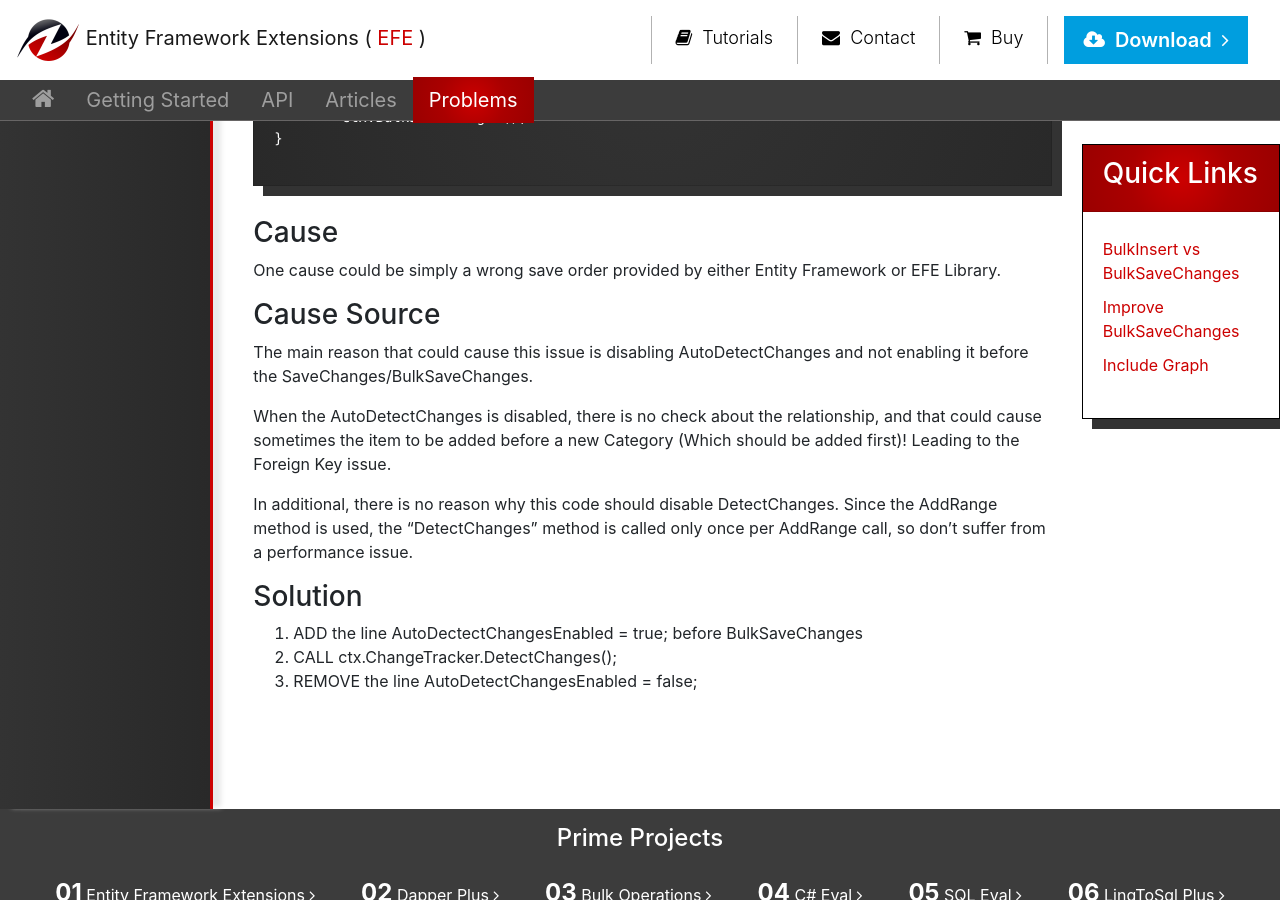
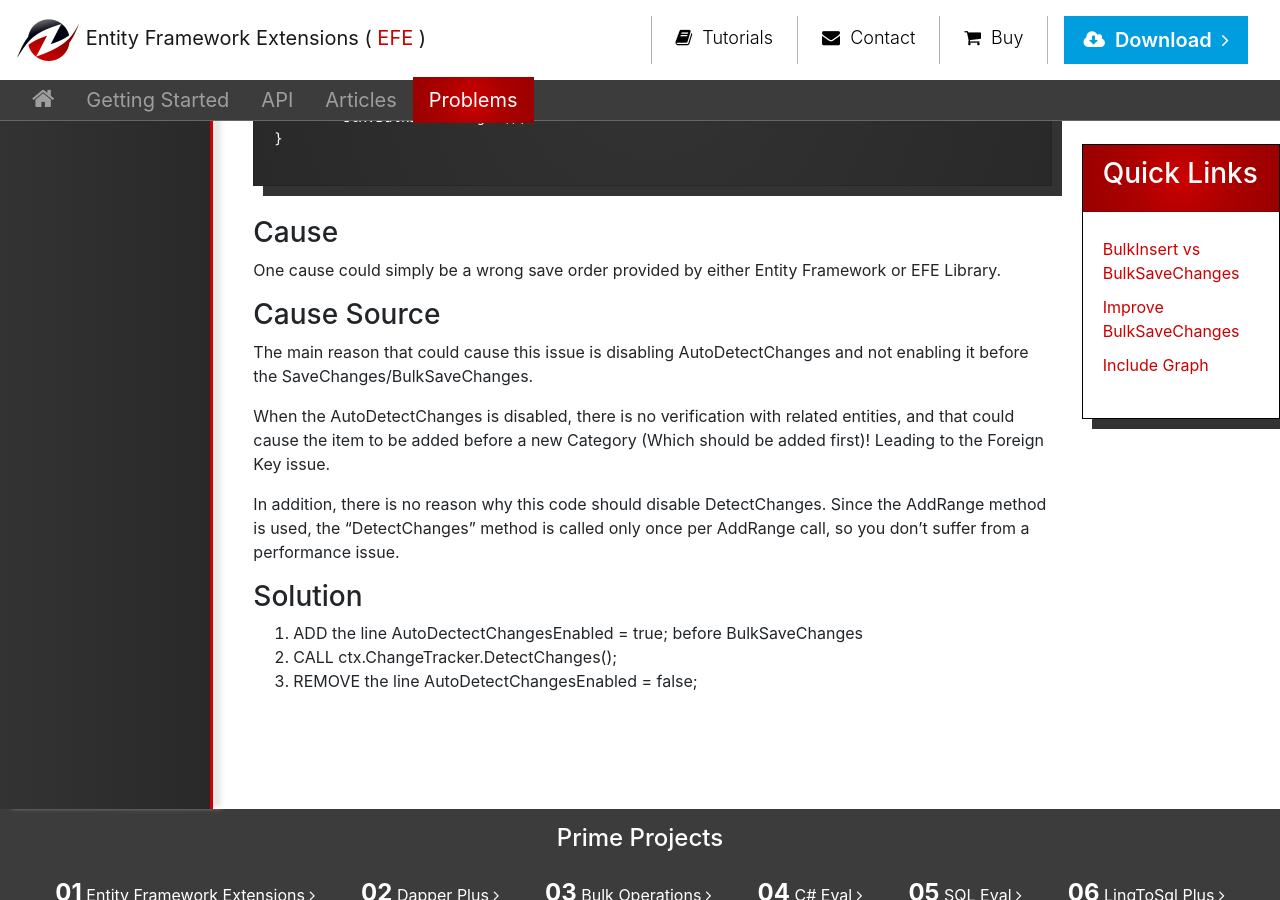
Before and after one commit to zzzprojects/EntityFramework-Extensions, a Jekyll site: the page built from docs/pages/problems/foreign-key-constraint-autodetectchanges-disabled.md, in a window 1280 px wide and 900 px high, scrolled down 599 px. Built offline with Jekyll 4.4.1, drawn with Linux system fonts in a browser that asks for light colours; nearby versions of some CDN libraries; our own code applies the rules of GitHub Pages for plain Markdown files.

Commit message:
Update foreign-key-constraint-autodetectchanges-disabled.md

```diff
--- a/docs/pages/problems/foreign-key-constraint-autodetectchanges-disabled.md
+++ b/docs/pages/problems/foreign-key-constraint-autodetectchanges-disabled.md
@@ -23,14 +23,14 @@ using (var ctx = new MyEntities())
 
 ### Cause
 
-One cause could be simply a wrong save order provided by either Entity Framework or EFE Library.
+One cause could simply be a wrong save order provided by either Entity Framework or EFE Library.
 
 ### Cause Source
 The main reason that could cause this issue is disabling AutoDetectChanges and not enabling it before the SaveChanges/BulkSaveChanges.
 
-When the AutoDetectChanges is disabled, there is no check about the relationship, and that could cause sometimes the item to be added before a new Category (Which should be added first)! Leading to the Foreign Key issue.
+When the AutoDetectChanges is disabled, there is no verification with related entities, and that could cause the item to be added before a new Category (Which should be added first)! Leading to the Foreign Key issue.
 
-In additional, there is no reason why this code should disable DetectChanges. Since the AddRange method is used, the “DetectChanges” method is called only once per AddRange call, so don't suffer from a performance issue.
+In addition, there is no reason why this code should disable DetectChanges. Since the AddRange method is used, the “DetectChanges” method is called only once per AddRange call, so you don't suffer from a performance issue.
 
 ### Solution
 
```
